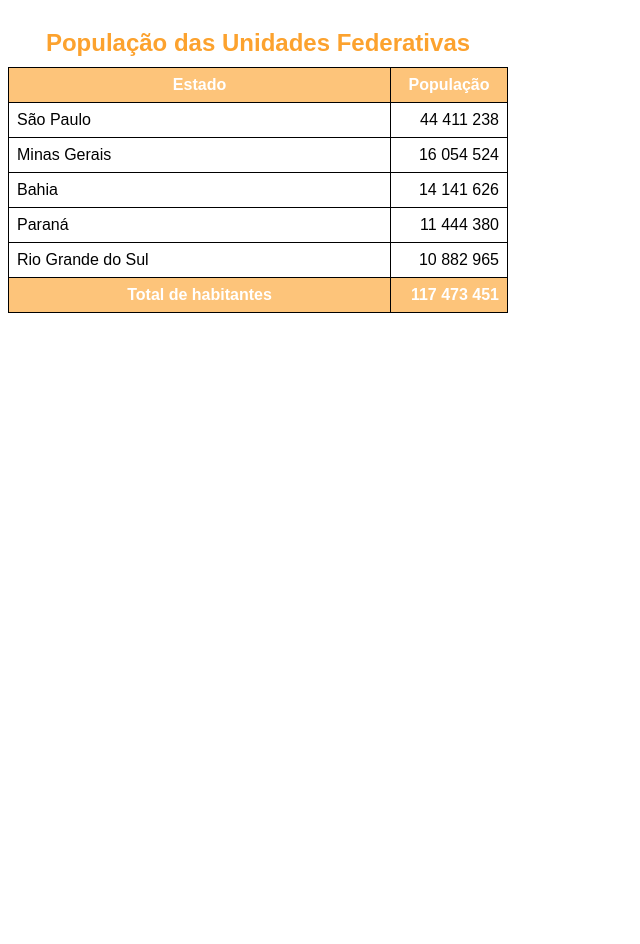
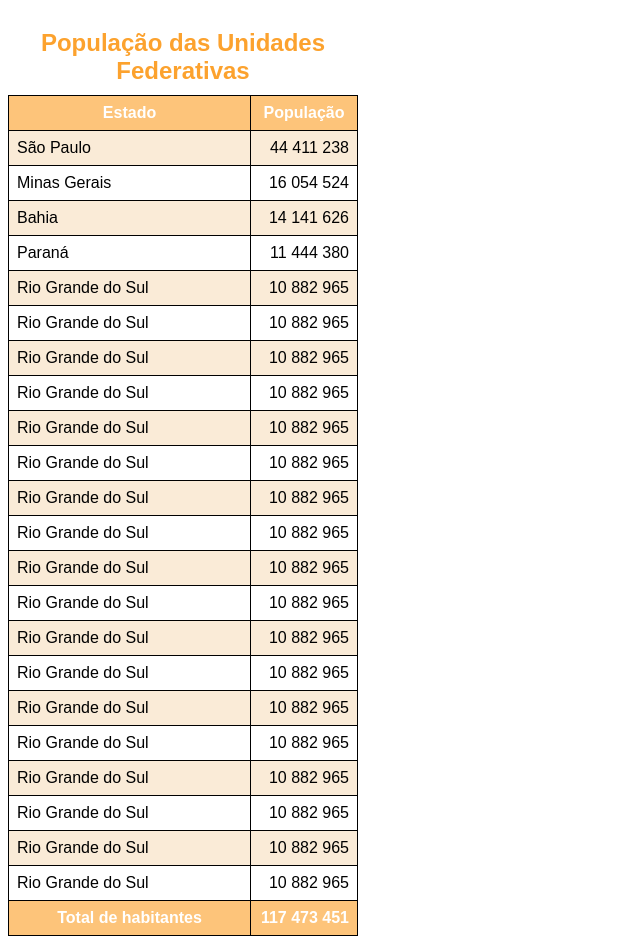
Before and after one commit to AnnaClarafg/Html-css, a plain HTML site: page Exercicios/ex023/tabela002.html in a window 1280 px wide. Shown: the part 61-1005 px from the top of the page, without its empty margins (0-640 px from the left). Before the commit the page ends 800 px from the top, so only its background shows below. Drawn offline with Linux system fonts and the light colour scheme.

Commit message:
efeito zebrado

```diff
--- a/Exercicios/ex023/style.css
+++ b/Exercicios/ex023/style.css
@@ -9,8 +9,9 @@ h1 {
 }
 
 table {
-    width: 500px;
+    width: 350px;
     border-collapse: collapse;
+    position: relative;
 }
 
 caption {
@@ -25,6 +26,16 @@ thead, tfoot {
     color: white;
 }
 
+thead tr th {
+    position: sticky;
+    top: -1px;
+    background-color:rgb(253, 196, 122) ;
+}
+
+tbody tr:nth-child(odd) {
+    background-color: antiquewhite;
+}
+
 
 td, th {
     border: 1px solid black;
--- a/Exercicios/ex023/tabela002.html
+++ b/Exercicios/ex023/tabela002.html
@@ -13,7 +13,7 @@
         <thead>
             <tr>
                 <th scope="col">Estado</th>
-                <th scope="col" style="width: 100px;">População</th>
+                <th scope="col" style="width: 90px;">População</th>
             </tr>
 
         </thead>
@@ -38,6 +38,74 @@
                 <td>Rio Grande do Sul</td>
                 <td class="num">10 882 965</td>
             </tr>
+            <tr>
+                <td>Rio Grande do Sul</td>
+                <td class="num">10 882 965</td>
+            </tr>
+            <tr>
+                <td>Rio Grande do Sul</td>
+                <td class="num">10 882 965</td>
+            </tr>
+            <tr>
+                <td>Rio Grande do Sul</td>
+                <td class="num">10 882 965</td>
+            </tr>
+            <tr>
+                <td>Rio Grande do Sul</td>
+                <td class="num">10 882 965</td>
+            </tr>
+            <tr>
+                <td>Rio Grande do Sul</td>
+                <td class="num">10 882 965</td>
+            </tr>
+            <tr>
+                <td>Rio Grande do Sul</td>
+                <td class="num">10 882 965</td>
+            </tr>
+            <tr>
+                <td>Rio Grande do Sul</td>
+                <td class="num">10 882 965</td>
+            </tr>
+            <tr>
+                <td>Rio Grande do Sul</td>
+                <td class="num">10 882 965</td>
+            </tr>
+            <tr>
+                <td>Rio Grande do Sul</td>
+                <td class="num">10 882 965</td>
+            </tr>
+            <tr>
+                <td>Rio Grande do Sul</td>
+                <td class="num">10 882 965</td>
+            </tr>
+            <tr>
+                <td>Rio Grande do Sul</td>
+                <td class="num">10 882 965</td>
+            </tr>
+            <tr>
+                <td>Rio Grande do Sul</td>
+                <td class="num">10 882 965</td>
+            </tr>
+            <tr>
+                <td>Rio Grande do Sul</td>
+                <td class="num">10 882 965</td>
+            </tr>
+            <tr>
+                <td>Rio Grande do Sul</td>
+                <td class="num">10 882 965</td>
+            </tr>
+            <tr>
+                <td>Rio Grande do Sul</td>
+                <td class="num">10 882 965</td>
+            </tr>
+            <tr>
+                <td>Rio Grande do Sul</td>
+                <td class="num">10 882 965</td>
+            </tr>
+            <tr>
+                <td>Rio Grande do Sul</td>
+                <td class="num">10 882 965</td>
+            </tr>
 
         </tbody>
         <tfoot>
@@ -48,5 +116,6 @@
         </tfoot>
     </table>
 
+
 </body>
 </html>
```
